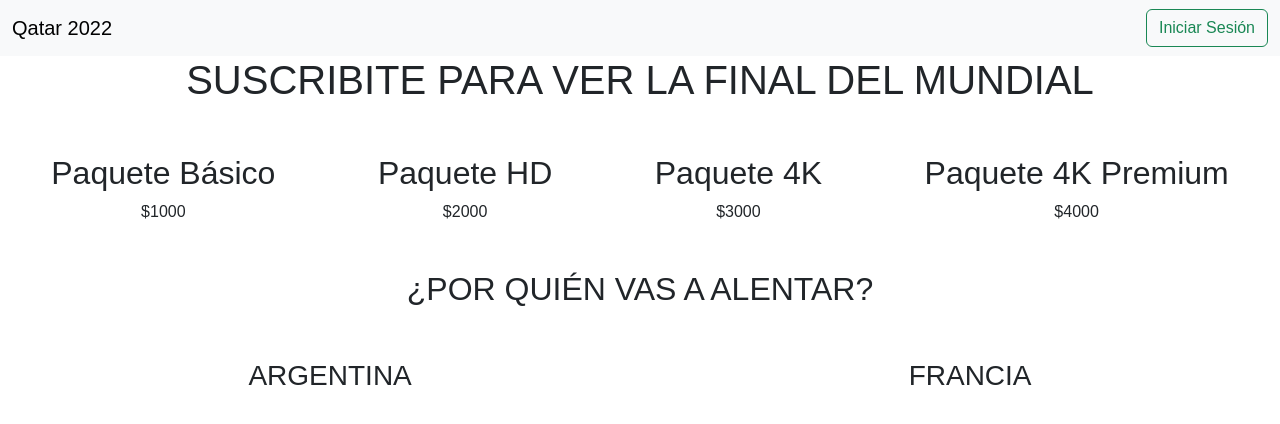
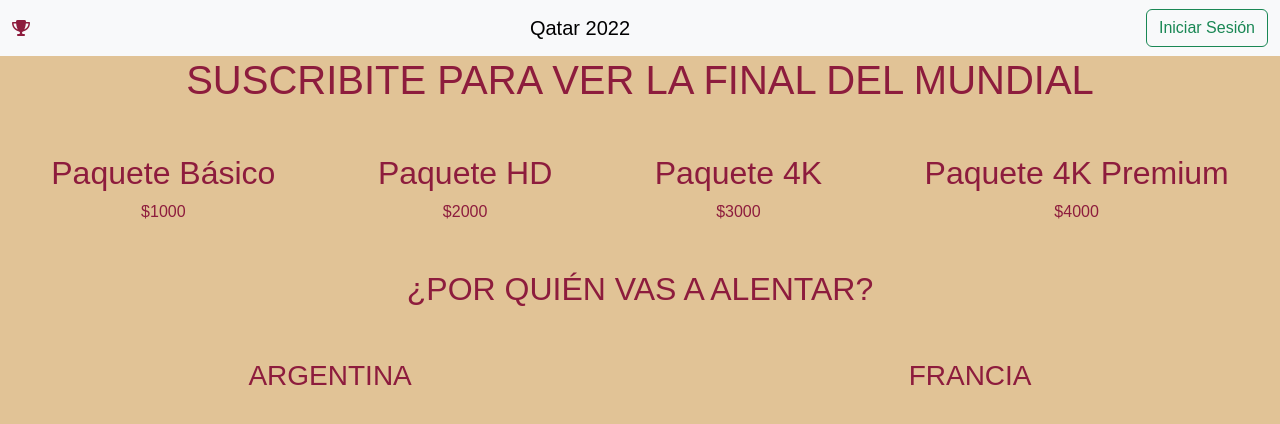
Before and after one commit to GasAcosta/pre-entrega-2, a plain HTML site: page index.html in a window 1280 px wide. Drawn offline with nearby package versions, Linux system fonts and the light colour scheme; a web font is replaced by a local one.

Commit message:
cambios entrega final

```diff
--- a/index.html
+++ b/index.html
@@ -6,12 +6,16 @@
     <meta name="viewport" content="width=device-width, initial-scale=1.0">
     <link rel="stylesheet" href="pre-entrega3.css">
     <link rel="preconnect" href="https://fonts.googleapis.com"><link rel="preconnect" href="https://fonts.gstatic.com" crossorigin><link href="https://fonts.googleapis.com/css2?family=DM+Sans:ital,wght@0,400;0,500;0,700;1,400;1,500;1,700&family=Sofia+Sans:wght@100;500;700&display=swap" rel="stylesheet">
+    <link rel="stylesheet" href="https://cdnjs.cloudflare.com/ajax/libs/font-awesome/6.2.0/css/all.min.css"
+    integrity="sha512-xh6O/CkQoPOWDdYTDqeRdPCVd1SpvCA9XXcUnZS2FmJNp1coAFzvtCN9BmamE+4aHK8yyUHUSCcJHgXloTyT2A=="
+    crossorigin="anonymous" referrerpolicy="no-referrer" />
     <title>Pre-Entrega</title>
 </head>
 <body class="body-general">
     <header>
         <nav class="navbar bg-body-tertiary">
             <div class="container-fluid">
+                <i class="fa-solid fa-trophy"></i>
                 <a class="navbar-brand">Qatar 2022</a>
                 <a class="btn btn-outline-success" href="login.html">Iniciar Sesión</a>
             </div>
--- a/pre-entrega3.css
+++ b/pre-entrega3.css
@@ -6,6 +6,8 @@
 .body-general{
     font-family: 'DM Sans', sans-serif;
     font-family: 'Sofia Sans', sans-serif;
+    color: #8d1c3d;
+    background-color: #e1c396;
 }
 
 .titulo-principal{
@@ -38,6 +40,10 @@
     margin-top: 25px;
 }
 
+.formulario{
+    text-align: center;
+}
+
 #login-incorrect{
     display: none;
 }
--- a/pre-entrega3.js
+++ b/pre-entrega3.js
@@ -1,19 +1,35 @@
 const paquetes = [
     {
         nombreDelPaquete: "Paquete Básico",
-        precioDelPaquete: "$1000"
+        precioDelPaquete: "$1000",
+        accesoContenido: "Básico",
+        cantidadDeDispositivos: 2,
+        calidadDeImagen: "720p",
+        reproduccionEnSimultaneo: false,
     },
     {
         nombreDelPaquete: "Paquete HD",
-        precioDelPaquete: "$2000"
+        precioDelPaquete: "$2000",
+        accesoContenido: "Medio",
+        cantidadDeDispositivos: 3,
+        calidadDeImagen: "1080p",
+        reproduccionEnSimultaneo: false,
     },
     {
         nombreDelPaquete: "Paquete 4K",
-        precioDelPaquete: "$3000"
+        precioDelPaquete: "$3000",
+        accesoContenido: "Avanzado",
+        cantidadDeDispositivos: 5,
+        calidadDeImagen: "1080p 4K",
+        reproduccionEnSimultaneo: true,
     },
     {
         nombreDelPaquete: "Paquete 4K Premium",
-        precioDelPaquete: "$4000"
+        precioDelPaquete: "$4000",
+        accesoContenido: "Premium",
+        cantidadDeDispositivos: 10,
+        calidadDeImagen: "2060p 4K",
+        reproduccionEnSimultaneo: true,
     }
 ]
 
```
Also changed, not shown: login.html (+5 -1 lines), Recursos/qatar_2022.jpg (deleted).
